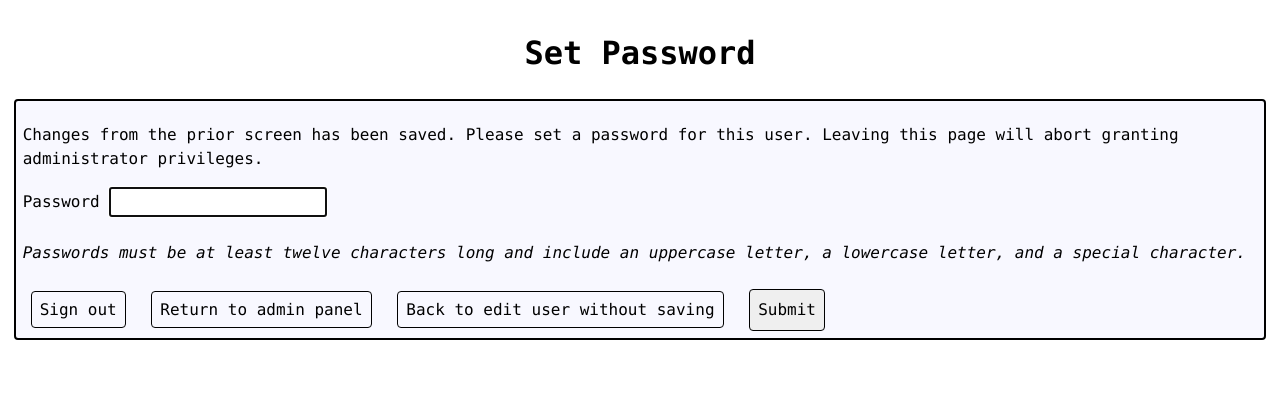
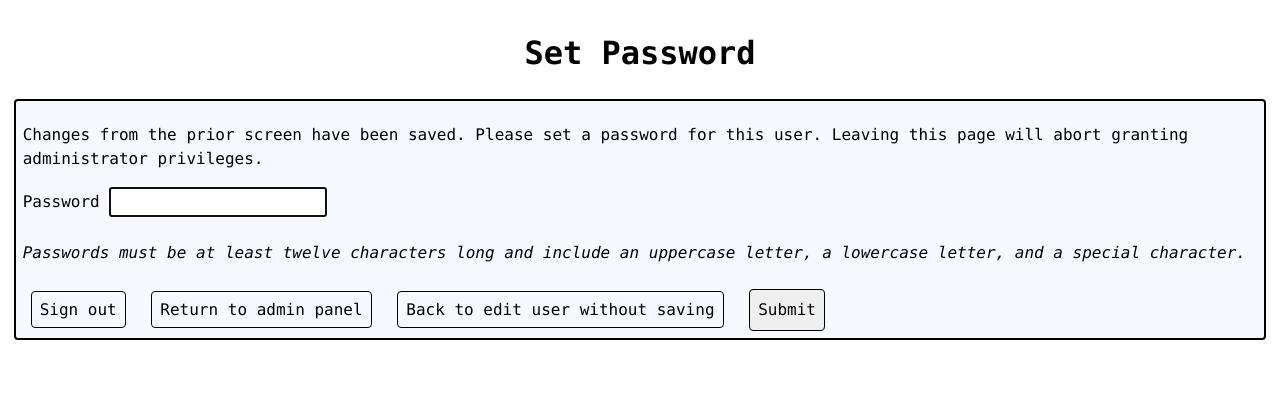
Before and after one commit to CoolCat467/Volunteer-Recording-Server, a Python web app: template src/volunteer_recording/templates/prompt_new_password.html.jinja in a window 1280 px wide. Shown: the top 420 px of the page. Run offline with Jinja, Linux system fonts and the light colour scheme; the template is opened without the code that fills it, so the values that code supplies are empty.

Commit message:
Fix grammar on new password page

```diff
--- a/src/volunteer_recording/generate_pages.py
+++ b/src/volunteer_recording/generate_pages.py
@@ -2162,7 +2162,7 @@ def generate_admin_edit_user_new_password_get() -> str:
             (
                 htmlgen.wrap_tag(
                     "p",
-                    f"Changes from the prior screen has been saved. Please {change_type} password for this user.{extra}",
+                    f"Changes from the prior screen have been saved. Please {change_type} password for this user.{extra}",
                     block=False,
                 ),
                 htmlgen.form(
--- a/src/volunteer_recording/templates/prompt_new_password.html.jinja
+++ b/src/volunteer_recording/templates/prompt_new_password.html.jinja
@@ -2,7 +2,7 @@
 {% block title scoped %}{% if update_password %}Change{% else %}Set{% endif %} Password{% endblock title %}
 {% block body scoped %}
 <div class="box">
-  <p>Changes from the prior screen has been saved. Please {% if update_password %}enter a new{% else %}set a{% endif %} password for this user.{% if not update_password %} Leaving this page will abort granting administrator privileges.{% endif %}</p>
+  <p>Changes from the prior screen have been saved. Please {% if update_password %}enter a new{% else %}set a{% endif %} password for this user.{% if not update_password %} Leaving this page will abort granting administrator privileges.{% endif %}</p>
   <form id="new_password_prompt" name="new_password_prompt" method="post">
     {% block password_field scoped %}
     <label for="new_password">Password</label>
```
